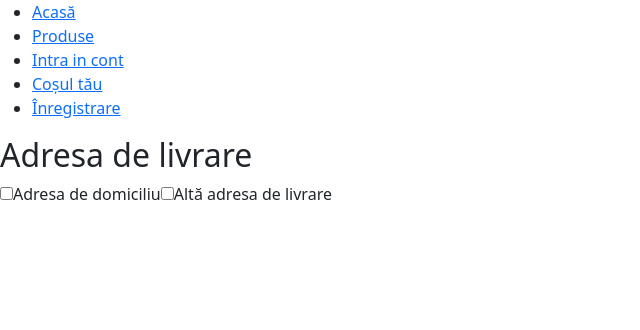
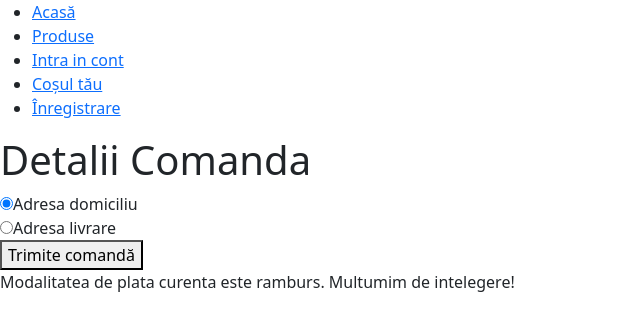
Before and after one commit to irinavlad01/PaintProject, a React (Create React App) app in the folder frontend/: page /comanda in a window 1280 px wide. Shown: the top 330 px of the page, without its empty margins (0-640 px from the left). Built offline with nearby package versions, Linux system fonts and the light colour scheme.

Commit message:
Plasare Comanda

```diff
--- a/frontend/src/components/Home.js
+++ b/frontend/src/components/Home.js
@@ -1,8 +1,12 @@
-import React from 'react'
+import React from 'react';
+import { useLocation } from 'react-router-dom';
 
 function Home() {
+  const location = useLocation();
+  const successMessage = location.state && location.state.message;
   return (
     <div>
+      {successMessage && (<p className='alert alert-success w-25' role='alert'>{successMessage}</p>)}
       <h1>Paint Project</h1>
     </div>
   )
--- a/frontend/src/components/OrderDetails.js
+++ b/frontend/src/components/OrderDetails.js
@@ -1,43 +1,109 @@
-import React from 'react'
-import { useState } from 'react'
+import React from 'react';
+import { useState, useEffect } from 'react';
+import API from '../services/API';
+import { useNavigate } from 'react-router-dom';
 
 
 function OrderDetails() {
-  const [userAddressCheck, setUserAddressCheck] = useState(false);
-  const [newAddressCheck, setNewAddressCheck] = useState(false);
 
-  const handleUserAddress = () => {
-    if (!userAddressCheck){
-      setUserAddressCheck(true);
-      //interogheaza pentru datele utilizatorului autentificat
-    }else{
-      setUserAddressCheck(false);
-    }
+  const [user, setUser] = useState();
+  // const [message, setMessage] = useState("");
+  const [addressOption, setAddressOption] = useState('userAddress');
+  const [deliveryAddress, setDeliveryAddress] = useState('');
+  // const [message, setMessage] = useState('');
+  const navigate = useNavigate();
+
+  const handleAddressOptionChange = (e) => {
+    setAddressOption(e.target.value);
+  };
+
+  const handleDeliveryAddressChange = (e) => {
+    setDeliveryAddress(e.target.value);
+  };
+
+  const handleSubmit = (e) => {
+    e.preventDefault();
+
+    let address = '';
+
+    if (addressOption === 'userAddress') {
+      address = user.adresa_domiciliu;
+    } else {
+      address = deliveryAddress;
     }
 
-  const handleNewAddress = () => {
-    if(!newAddressCheck){
-      setNewAddressCheck(true);
-      //formular
-    }else{
-      setNewAddressCheck(false);
+    API.placeOrder({adresa_livrare : address})
+      .then(data => {
+        navigate('/', {state: {message: data.message}});
+      })
+      .catch(error => {
+        console.log(error);
+      });
+  };
+
+  useEffect(() => {
+    const token = localStorage.getItem('token');
+      if (token) {
+          const tokenPayload = token.split('.')[1];
+          const decodedToken = atob(tokenPayload);
+          const userId = JSON.parse(decodedToken).id;
+
+          API.getUserById(userId)
+          .then(data => {setUser(data.user); console.log(data.user)})
+          .catch(error => {
+              if(error.response && error.response.status === 404){
+                  console.log("Utilizatorul nu exista!");
               }
+          })
       }
+      else{
+          console.log("Nu sunteti autentificat/ă!");
+      }
+  }, []);
 
 
   return (
     <div>
-      <h2>Adresa de livrare</h2>
-      <form>
+      <h1>Detalii Comanda</h1>
+      {/* {message && <p>{message}</p>} */}
+      <form onSubmit={handleSubmit}>
+        <div>
           <label>
-          <input type='checkbox' checked={userAddressCheck} onChange={handleUserAddress}/>
-          Adresa de domiciliu
+            <input
+              type="radio"
+              value="userAddress"
+              checked={addressOption === 'userAddress'}
+              onChange={handleAddressOptionChange}
+            />
+            Adresa domiciliu
           </label>
+        </div>
+        <div>
           <label>
-          <input type='checkbox' checked={newAddressCheck} onChange={handleNewAddress}/>
-          Altă adresa de livrare
+            <input
+              type="radio"
+              value="deliveryAddress"
+              checked={addressOption === 'deliveryAddress'}
+              onChange={handleAddressOptionChange}
+            />
+            Adresa livrare
           </label>
+        </div>
+        {addressOption === 'deliveryAddress' && (
+          <div>
+            <label htmlFor="deliveryAddress">Introduceți adresa de livrare:</label>
+            <input
+              type="text"
+              id="deliveryAddress"
+              value={deliveryAddress}
+              onChange={handleDeliveryAddressChange}
+            />
+          </div>
+        )}
+        {user && addressOption === 'userAddress' && <p>{user.adresa_domiciliu}</p>}
+        <button type="submit">Trimite comandă</button>
       </form>
+      <p>Modalitatea de plata curenta este ramburs. Multumim de intelegere!</p>
     </div>
   )
 }
--- a/frontend/src/components/Orders.js
+++ b/frontend/src/components/Orders.js
@@ -17,12 +17,14 @@ function Orders() {
                 return(
                 <div key={order.id_comanda}>
                     <h3>Comanda cu numarul {order.id_comanda}</h3>
+                    <h4>Statusul comenzii: <span className="text text-success">{order.status}</span></h4>
                     <ul>
                     {order.produse_comanda.map(product => {
                         return (
                             <li key={product.id_produs}>
                                 <p>Nume produs: {product.nume_produs}</p>
                                 <p>Pret produs: {product.pret_produs}</p>
+                                <p>Detalii design comandat: {product.descriere_comanda}</p>
                             </li>
                         )
                     })}
--- a/frontend/src/services/API.js
+++ b/frontend/src/services/API.js
@@ -78,8 +78,8 @@ const API = {
         // .catch(error => console.log(error))
     },
 
-    placeOrder(){
-        return axios.post(`${BASE_URL}/order/create`, null, {
+    placeOrder(address){
+        return axios.post(`${BASE_URL}/order/create`, address, {
             headers: {
                 'Conent-Type' : 'application/json',
                 'x-access-token' : `${token}`
```
Also changed, not shown: 2 other files (tests, documents, lock files or other folders). Lines whose indentation alone changed are shown as unchanged.
